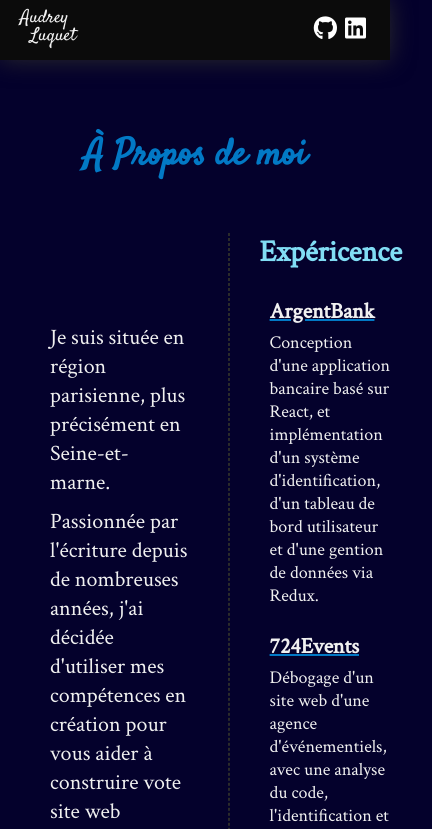
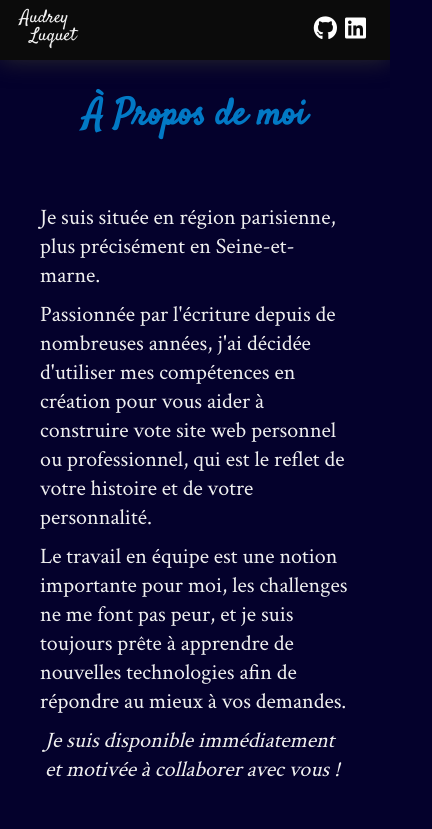
Before and after one commit to AudreyYuedra/portfolio, a React (Create React App) app: page /About in a window 390 px wide. Shown: the top 829 px of the page, 432 px wide, since content can reach past the window. Built offline with nearby package versions, Linux system fonts and the light colour scheme.

Commit message:
ajout responsive About

```diff
--- a/src/pages/About.jsx
+++ b/src/pages/About.jsx
@@ -6,23 +6,45 @@ import { mixins } from "../styles/mixins"
 import { colors, fontSize } from "../styles/variables"
 const Main = styled.main`
    margin: 70px 0;
+   @media (max-width: 768px) {
+      margin: 30px 0;
+   }
    & h2 {
       ${mixins.titleH2};
+      @media (max-width: 768px) {
+         text-align: center;
+         padding: 0 30px;
+         margin-bottom: 20px;
+      }
    }
 `
 const ContainerCol = styled.div`
    ${mixins.rowSpaceBetween};
    padding: 10px;
    margin-top: 30px;
+   @media (max-width: 768px) {
+      ${mixins.column};
+   }
 `
 const Perso = styled.section`
    width: 48%;
    ${mixins.column};
    padding: 0 20px 20px 20px;
    border-right: dashed 1px ${colors.dark_grey};
+   @media (max-width: 768px) {
+      width: 100%;
+      padding: 0;
+      border-right: none;
+      border-bottom: dashed 1px ${colors.dark_grey};
+   }
 `
 const Prez = styled.article`
    margin: 90px 20px;
+   @media (max-width: 768px) {
+      margin: 20px 30px;
+      ${mixins.column};
+      justify-content: center;
+   }
    & p {
       margin-bottom: 10px;
    }
@@ -30,9 +52,12 @@ const Prez = styled.article`
 const Italic = styled.p`
    margin-left: 5px;
    font-style: italic;
-}`
+`
 const Scolaire = styled.article`
    margin: 0 0 20px 10px;
+   @media (max-width: 768px) {
+      margin: 20px 30px;
+   }
    & p {
       margin-bottom: 15px;
    }
@@ -43,6 +68,9 @@ const Scolaire = styled.article`
 `
 const Langue = styled.article`
    margin-bottom: 20px;
+   @media (max-width: 768px) {
+      margin: 20px 30px;
+   }
    & p {
       margin-bottom: 10px;
       & span {
@@ -62,6 +90,13 @@ const Pro = styled.section`
    ${mixins.column};
    padding: 0 30px 30px 30px;
    border-left: dashed 1px ${colors.dark_grey};
+   @media (max-width: 768px) {
+      padding: 40px 0 0 0;
+      margin: 0 15px 30px 0;
+      width: 100%;
+      border-left: none;
+      border-top: dashed 1px ${colors.dark_grey};
+   }
 `
 const H3 = styled.h3`
    display: flex;
```
